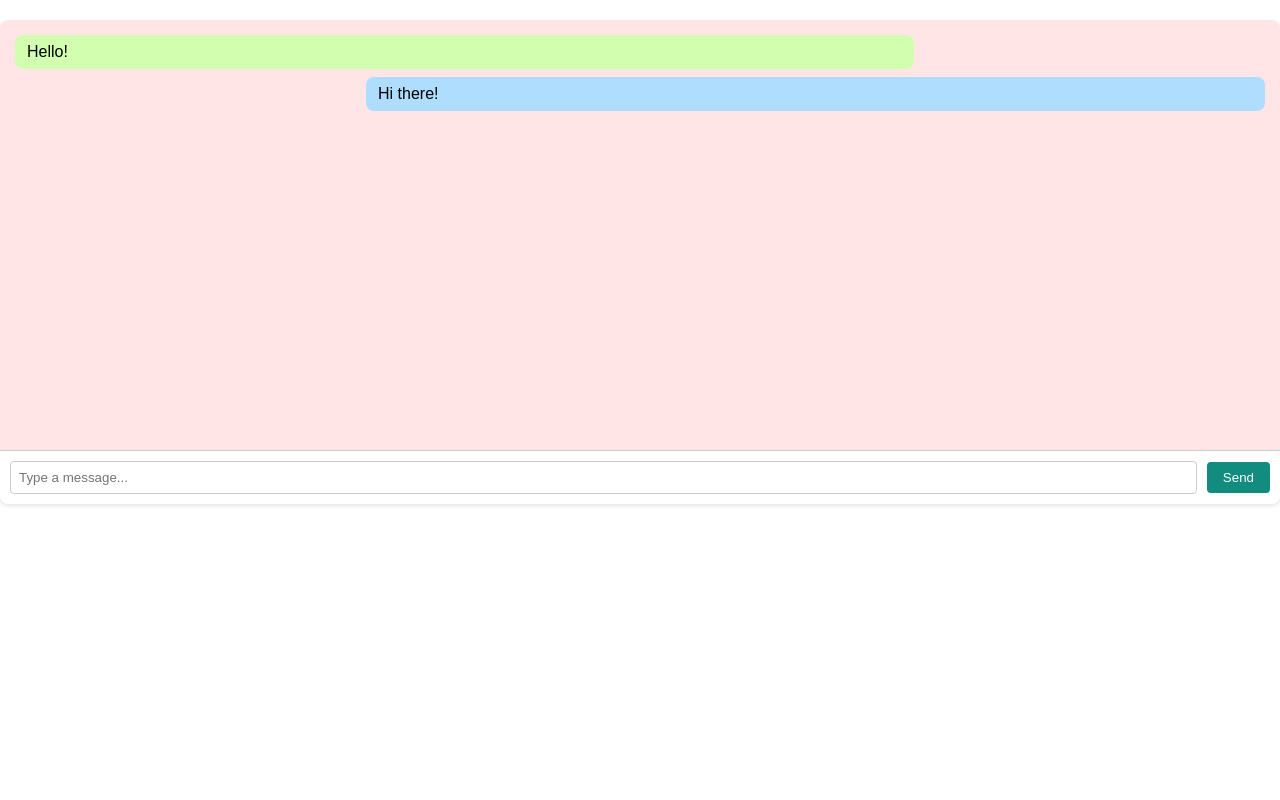
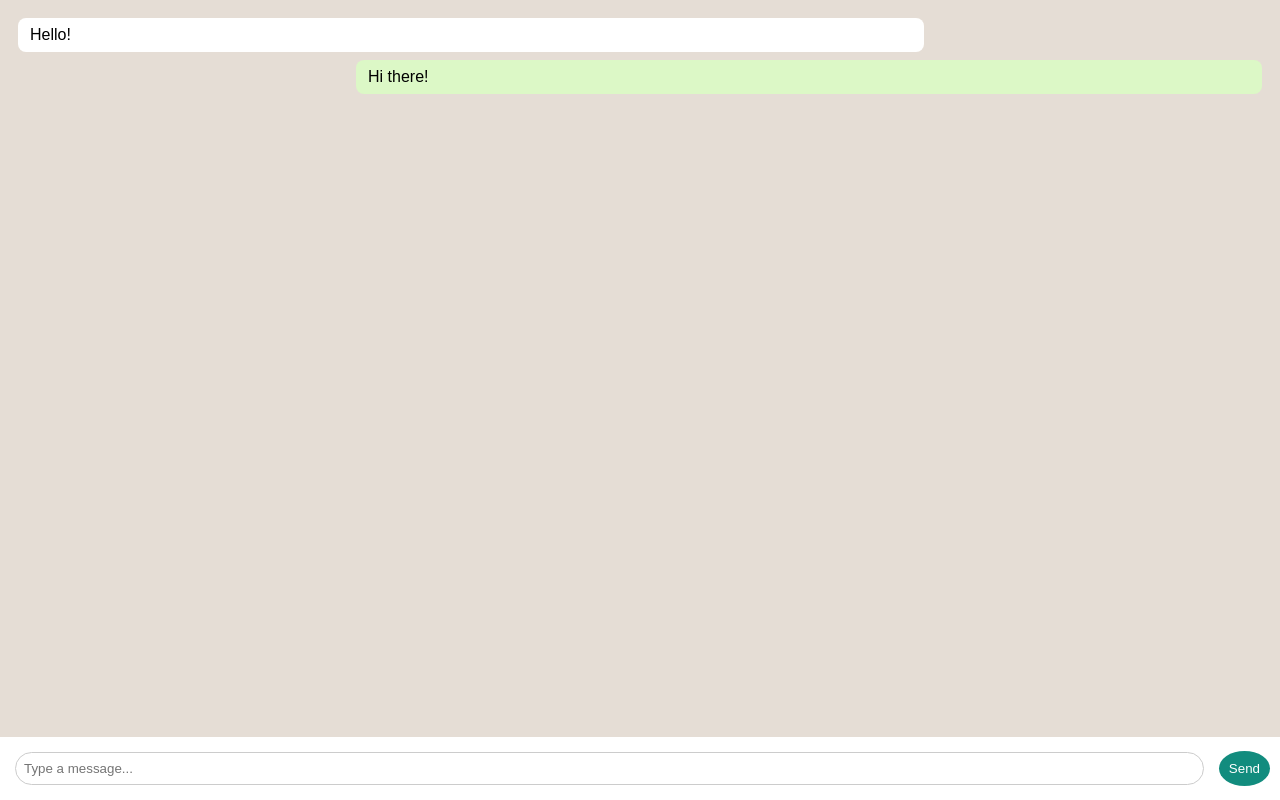
Before and after one commit to Huzaifa2319/GirlFriend_Simulator, a plain HTML site: page index.html in a window 1280 px wide. Drawn offline with Linux system fonts and the light colour scheme.

Commit message:
first commit

```diff
--- a/index.html
+++ b/index.html
@@ -4,46 +4,45 @@
     <meta charset="UTF-8" />
     <title>GirlFriend simulator</title>
     <style>
+      /* Common styles for both mobile and desktop */
       body {
         font-family: Arial, sans-serif;
         margin: 0;
         padding: 0;
-        background-color: white;
+        background-color: #f2f2f2;
       }
 
       .chat-container {
-        /* max-width: 400px; */
-
-        margin: 20px auto;
-        background-color: #fff;
-        border-radius: 8px;
-        overflow: hidden;
-        box-shadow: 0 2px 4px rgba(0, 0, 0, 0.1);
+        max-width: 100%;
+        margin: 0;
+        padding: 0;
+        height: 100vh;
+        display: flex;
+        flex-direction: column;
       }
 
       .chat-box {
-        background-color: #ffe5e5;
-        padding: 15px;
-        height: 50vh;
-        overflow: hidden;
-        overflow-y: scroll;
+        flex: 1;
+        padding: 10px;
+        overflow-y: auto;
+        background-color: #e5ddd5;
       }
 
       .message {
         padding: 8px 12px;
-        margin-bottom: 8px;
+        margin: 8px;
         border-radius: 8px;
         max-width: 70%;
       }
 
       .received {
-        background-color: #d1ffaf;
+        background-color: #fff;
         align-self: flex-start;
         margin-right: auto;
       }
 
       .sent {
-        background-color: #aeddfe;
+        background-color: #dcf8c6;
         align-self: flex-end;
         margin-left: auto;
       }
@@ -51,30 +50,26 @@
       .input-container {
         display: flex;
         align-items: center;
-        justify-content: space-between;
         padding: 10px;
-        border-top: 1px solid #ccc;
+        background-color: #fff;
       }
 
       #message-input {
         flex: 1;
         padding: 8px;
-        border-radius: 4px;
+        border-radius: 20px;
         border: 1px solid #ccc;
-        margin-right: 10px;
+        margin: 5px;
       }
 
       #send-button {
-        padding: 8px 16px;
+        padding: 10px;
         border: none;
-        border-radius: 4px;
+        border-radius: 50%;
         background-color: #128c7e;
         color: #fff;
         cursor: pointer;
-        outline: none;
-      }
-      #send-button:hover {
-        background-color: #1eb6a4;
+        margin-left: 10px;
       }
     </style>
   </head>
```
